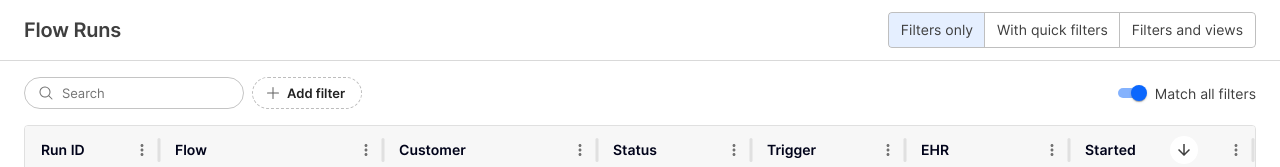
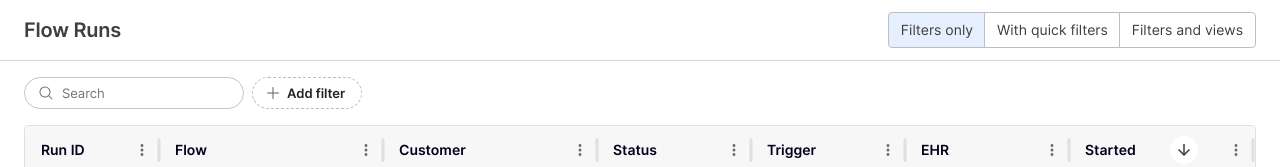
Before and after one commit to benvoluto/filter-tags, a Next.js app: page / in a window 1280 px wide. Shown: the top 167 px of the page. Built offline with nearby package versions, Linux system fonts and the light colour scheme; what @mui/material-nextjs would draw is missing.

Commit message:
Show Match all (and Clear filters) only while a filter is applied

```diff
--- a/src/components/runs/runs-table.tsx
+++ b/src/components/runs/runs-table.tsx
@@ -202,11 +202,13 @@ export function RunsTable({ variant = "filters" }: { variant?: PrototypeVariant
     </>
   )
 
-  /** Clear filters and Match all: they act on the filters, so they end the filters line. */
+  /**
+   * Clear filters and Match all: they act on the filters, so they end the filters line — which only
+   * exists once a filter is applied. With no filters there is nothing to clear or match.
+   */
   const filterActions = (
     <Stack direction="row" alignItems="center" gap={1} sx={{ minHeight: FILTER_HEIGHT }}>
-      {hasFilters &&
-        (showViews ? (
+      {showViews ? (
         <Tooltip title="Clear filters">
           <IconButton aria-label="Clear filters" onClick={clearFilters}>
             <FunnelSimpleXIcon size={16} />
@@ -216,7 +218,7 @@ export function RunsTable({ variant = "filters" }: { variant?: PrototypeVariant
         <Button variant="text" startIcon={<FunnelSimpleXIcon size={16} />} onClick={clearFilters}>
           Clear filters
         </Button>
-        ))}
+      )}
       <Tooltip title={matchMode === "all" ? "Rows must match every filter" : "Rows may match any filter"}>
         <FormControlLabel
           sx={{ marginLeft: 0, marginRight: 0, gap: 0.5, whiteSpace: "nowrap" }}
@@ -299,7 +301,7 @@ export function RunsTable({ variant = "filters" }: { variant?: PrototypeVariant
                 />
                 {!hasFilters && filterControls}
               </FilterBar>
-              {hasFilters ? saveViewButton : filterActions}
+              {hasFilters && saveViewButton}
             </Stack>
             {hasFilters && (
               <Stack direction="row" justifyContent="space-between" alignItems="center" flexWrap="wrap" gap={1}>
```
Also changed, not shown: 1 other file (tests, documents, lock files or other folders). Lines whose indentation alone changed are shown as unchanged.
